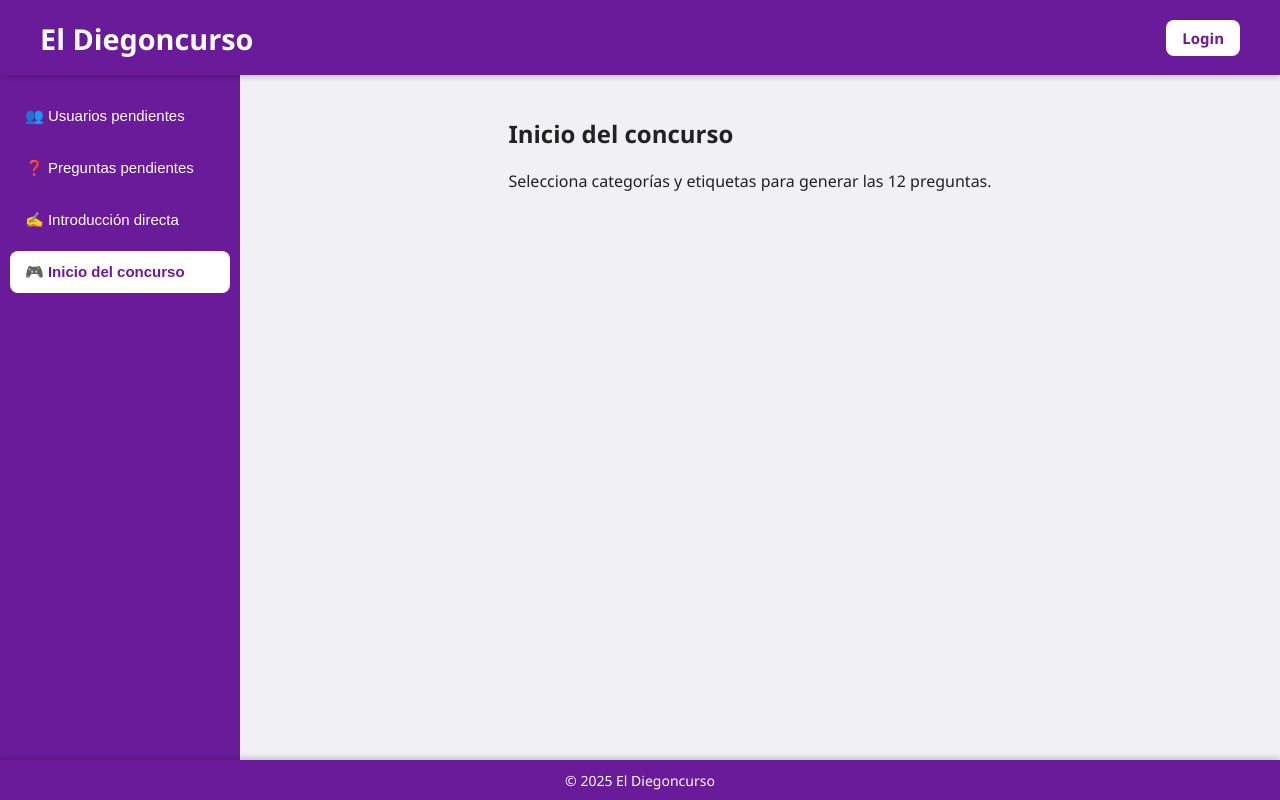
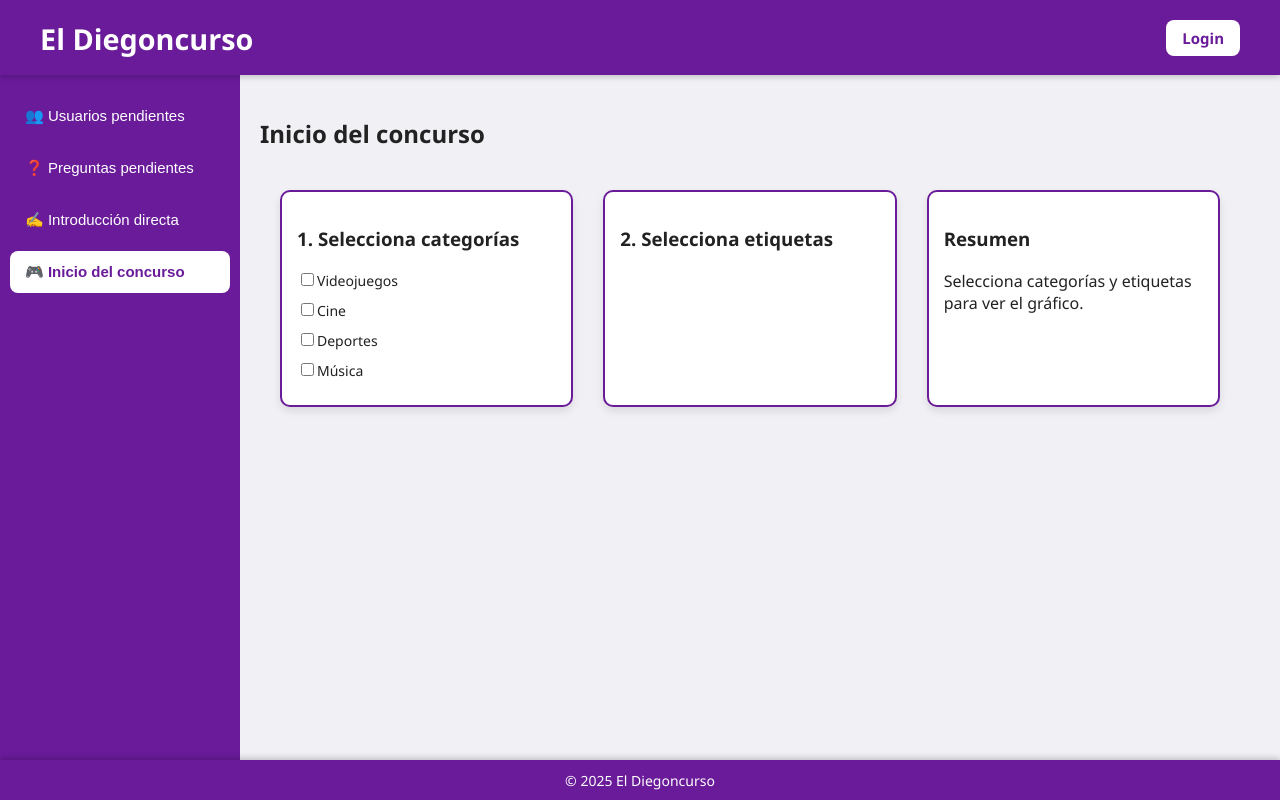
Before and after one commit to TRdeXtremiana/diegoncurso, a React (Create React App) app: page /admin in a window 1280 px wide. Both pictures are taken after a click on the button "🎮 Inicio del concurso". Built offline with nearby package versions, Linux system fonts and the light colour scheme.

Commit message:
Completadas todas las funcionalidades de administrador EN LOCAL

```diff
--- a/package.json
+++ b/package.json
@@ -11,6 +11,7 @@
     "react-dom": "^19.1.1",
     "react-router-dom": "^7.7.1",
     "react-scripts": "5.0.1",
+    "recharts": "^3.1.1",
     "web-vitals": "^2.1.4"
   },
   "scripts": {
--- /dev/null
+++ b/src/components/concurso/ConcursoPlay.jsx
@@ -0,0 +1,61 @@
+import { useState } from "react";
+import Hexagono from "../../pages/concurso/Hexagono";
+import BarraProgreso from "../../pages/concurso/BarraProgreso";
+import Comodines from "../../pages/concurso/Comodines";
+
+
+function ConcursoPlay({ preguntas, onReiniciar }) {
+  const [indice, setIndice] = useState(0);
+  const [seleccion, setSeleccion] = useState(null);
+  const [resuelta, setResuelta] = useState(false);
+
+  const preguntaActual = preguntas[indice];
+
+  const resolver = () => {
+    setResuelta(true);
+  };
+
+  const siguiente = () => {
+    setIndice(indice + 1);
+    setSeleccion(null);
+    setResuelta(false);
+  };
+
+  return (
+    <div>
+      <BarraProgreso actual={indice + 1} total={preguntas.length} />
+
+      <Hexagono tipo="pregunta" texto={preguntaActual.pregunta} />
+
+      <div style={{ display: "grid", gridTemplateColumns: "1fr 1fr", gap: "10px", marginTop: "20px" }}>
+        {preguntaActual.respuestas.map((r, i) => (
+          <Hexagono
+            key={i}
+            tipo="respuesta"
+            texto={r}
+            seleccionado={seleccion === i}
+            esCorrecta={preguntaActual.correcta === i}
+            resuelta={resuelta}
+            onClick={() => !resuelta && setSeleccion(i)}
+          />
+        ))}
+      </div>
+
+      <div style={{ marginTop: "20px" }}>
+        {!resuelta && seleccion !== null && (
+          <button onClick={resolver}>Resolver</button>
+        )}
+        {resuelta && indice < preguntas.length - 1 && (
+          <button onClick={siguiente}>Siguiente pregunta</button>
+        )}
+        {resuelta && indice === preguntas.length - 1 && (
+          <button onClick={onReiniciar}>Reiniciar concurso</button>
+        )}
+      </div>
+
+      <Comodines />
+    </div>
+  );
+}
+
+export default ConcursoPlay;
--- /dev/null
+++ b/src/components/concurso/ConcursoSetup.jsx
@@ -0,0 +1,124 @@
+import { useState } from "react";
+import categorias from "../../data/categorias";
+import preguntasData from "../../data/preguntas";
+import { PieChart, Pie, Cell, Tooltip, Legend } from "recharts";
+import styles from "./ConcursoSetup.module.css";
+
+function ConcursoSetup({ onIniciar }) {
+  const [categoriasSeleccionadas, setCategoriasSeleccionadas] = useState([]);
+  const [etiquetasSeleccionadas, setEtiquetasSeleccionadas] = useState([]);
+
+  const toggleCategoria = (categoria) => {
+    setCategoriasSeleccionadas((prev) =>
+      prev.includes(categoria)
+        ? prev.filter((c) => c !== categoria)
+        : [...prev, categoria]
+    );
+    setEtiquetasSeleccionadas([]);
+  };
+
+  const toggleEtiqueta = (etiqueta) => {
+    setEtiquetasSeleccionadas((prev) =>
+      prev.includes(etiqueta)
+        ? prev.filter((e) => e !== etiqueta)
+        : [...prev, etiqueta]
+    );
+  };
+
+  const iniciarConcurso = () => {
+    const preguntasFiltradas = preguntasData.filter(
+      (p) =>
+        p.estado === "aprobado" &&
+        categoriasSeleccionadas.includes(p.categoria) &&
+        etiquetasSeleccionadas.includes(p.etiqueta)
+    );
+
+    const seleccionadas = preguntasFiltradas
+      .sort(() => Math.random() - 0.5)
+      .slice(0, 12);
+
+    onIniciar(seleccionadas);
+  };
+
+  // datos para gráfico
+  const chartData = categoriasSeleccionadas.map((cat) => ({
+    name: cat,
+    value: etiquetasSeleccionadas.filter((etiq) =>
+      categorias[cat].includes(etiq)
+    ).length,
+  }));
+
+  const colors = ["#6a0dad", "#b14aed", "#ffcc00", "#00b894"];
+
+  return (
+    <div className={styles.container}>
+      {/* Categorías */}
+      <div className={styles.column}>
+        <h3>1. Selecciona categorías</h3>
+        {Object.keys(categorias).map((cat) => (
+          <label key={cat} className={styles.option}>
+            <input
+              type="checkbox"
+              checked={categoriasSeleccionadas.includes(cat)}
+              onChange={() => toggleCategoria(cat)}
+            />
+            {cat}
+          </label>
+        ))}
+      </div>
+
+      {/* Etiquetas */}
+      <div className={styles.column}>
+        <h3>2. Selecciona etiquetas</h3>
+        {categoriasSeleccionadas.map((cat) =>
+          categorias[cat].map((etiq) => (
+            <label key={etiq} className={styles.option}>
+              <input
+                type="checkbox"
+                checked={etiquetasSeleccionadas.includes(etiq)}
+                onChange={() => toggleEtiqueta(etiq)}
+              />
+              {etiq}
+            </label>
+          ))
+        )}
+      </div>
+
+      {/* Gráfico */}
+      <div className={styles.column}>
+        <h3>Resumen</h3>
+        {chartData.length > 0 ? (
+          <PieChart width={250} height={250}>
+            <Pie
+              data={chartData}
+              cx="50%"
+              cy="50%"
+              outerRadius={80}
+              dataKey="value"
+              label
+            >
+              {chartData.map((_, i) => (
+                <Cell key={i} fill={colors[i % colors.length]} />
+              ))}
+            </Pie>
+            <Tooltip />
+            <Legend />
+          </PieChart>
+        ) : (
+          <p>Selecciona categorías y etiquetas para ver el gráfico.</p>
+        )}
+      </div>
+
+      {/* Botón iniciar */}
+      <div className={styles.fullWidth}>
+        {etiquetasSeleccionadas.length > 0 && (
+          <button className={styles.startBtn} onClick={iniciarConcurso}>
+            🚀 Iniciar concurso
+          </button>
+        )}
+      </div>
+    </div>
+  );
+}
+
+export default ConcursoSetup;
--- /dev/null
+++ b/src/components/concurso/ConcursoSetup.module.css
@@ -0,0 +1,44 @@
+.container {
+  display: grid;
+  grid-template-columns: 1fr 1fr 1fr;
+  gap: 30px;
+  padding: 20px;
+  background: var(--gris-fondo);
+  border-radius: 10px;
+  margin-top: 20px;
+}
+
+.column {
+  background: white;
+  border: 2px solid var(--morado);
+  border-radius: 10px;
+  padding: 15px;
+  box-shadow: 0 4px 8px rgba(0,0,0,0.1);
+}
+
+.option {
+  display: block;
+  margin-bottom: 10px;
+  font-size: 14px;
+}
+
+.fullWidth {
+  grid-column: span 3;
+  text-align: center;
+  margin-top: 20px;
+}
+
+.startBtn {
+  background: var(--morado);
+  color: white;
+  padding: 12px 20px;
+  font-size: 16px;
+  border: none;
+  border-radius: 8px;
+  cursor: pointer;
+  transition: background 0.3s;
+}
+
+.startBtn:hover {
+  background: var(--morado-hover);
+}
--- a/src/data/usuarios.js
+++ b/src/data/usuarios.js
@@ -4,11 +4,19 @@ const usuarios = [
     nombre: "Diego",
     apellidos: "Extremiana",
     email: "dextremiana1998@gmail.com",
-    password: "Vidcorn1998",
+    password: "1234", // admin
     rol: "admin",
     aprobado: true,
+  },
+  {
+    id: 2,
+    nombre: "Pepe",
+    apellidos: "Pepenson",
+    email: "pepe@pepenson.com",
+    password: "pepe",
+    rol: "usuario",
+    aprobado: false, // 👈 pendiente de aprobación
   }
-  // Nuevos registros se irán añadiendo aquí
 ];
 
 export default usuarios;
--- a/src/pages/admin/InicioConcurso.jsx
+++ b/src/pages/admin/InicioConcurso.jsx
@@ -1,9 +1,29 @@
+import { useState } from "react";
+import ConcursoSetup from "../../components/concurso/ConcursoSetup";
+import ConcursoPlay from "../../components/concurso/ConcursoPlay";
+
 function InicioConcurso() {
+  const [preguntasSeleccionadas, setPreguntasSeleccionadas] = useState(null);
+
+  const handleIniciar = (preguntas) => {
+    setPreguntasSeleccionadas(preguntas);
+  };
+
+  const handleReiniciar = () => {
+    setPreguntasSeleccionadas(null);
+  };
+
   return (
     <div>
       <h2>Inicio del concurso</h2>
-      <p>Selecciona categorías y etiquetas para generar las 12 preguntas.</p>
+
+      {!preguntasSeleccionadas ? (
+        <ConcursoSetup onIniciar={handleIniciar} />
+      ) : (
+        <ConcursoPlay preguntas={preguntasSeleccionadas} onReiniciar={handleReiniciar} />
+      )}
     </div>
   );
 }
+
 export default InicioConcurso;
--- /dev/null
+++ b/src/pages/concurso/BarraProgreso.jsx
@@ -0,0 +1,18 @@
+function BarraProgreso({ actual, total }) {
+  return (
+    <div style={{ margin: "20px 0" }}>
+      Pregunta {actual} / {total}
+      <div style={{ background: "#ddd", borderRadius: "10px", overflow: "hidden" }}>
+        <div
+          style={{
+            width: `${(actual / total) * 100}%`,
+            height: "10px",
+            background: "var(--morado)",
+          }}
+        />
+      </div>
+    </div>
+  );
+}
+
+export default BarraProgreso;
--- /dev/null
+++ b/src/pages/concurso/Comodines.jsx
@@ -0,0 +1,24 @@
+function Comodines() {
+  const comodines = ["📞", "👥", "⏱️"]; // llamada, público, 30s
+
+  return (
+    <div style={{ display: "flex", justifyContent: "center", gap: "15px", marginTop: "20px" }}>
+      {comodines.map((c, i) => (
+        <button
+          key={i}
+          style={{
+            width: "50px",
+            height: "50px",
+            borderRadius: "50%",
+            fontSize: "20px",
+            cursor: "pointer",
+          }}
+        >
+          {c}
+        </button>
+      ))}
+    </div>
+  );
+}
+
+export default Comodines;
--- /dev/null
+++ b/src/pages/concurso/Hexagono.jsx
@@ -0,0 +1,20 @@
+import styles from "./Hexagono.module.css";
+
+function Hexagono({ tipo, texto, seleccionado, esCorrecta, resuelta, onClick }) {
+  let clase = styles.hexagono;
+
+  if (tipo === "pregunta") clase = `${styles.hexagono} ${styles.pregunta}`;
+  if (tipo === "respuesta") {
+    if (seleccionado && !resuelta) clase = `${styles.hexagono} ${styles.seleccionado}`;
+    if (resuelta && esCorrecta) clase = `${styles.hexagono} ${styles.correcto}`;
+    if (resuelta && seleccionado && !esCorrecta) clase = `${styles.hexagono} ${styles.incorrecto}`;
+  }
+
+  return (
+    <div className={clase} onClick={onClick}>
+      {texto}
+    </div>
+  );
+}
+
+export default Hexagono;
--- /dev/null
+++ b/src/pages/concurso/Hexagono.module.css
@@ -0,0 +1,35 @@
+.hexagono {
+  display: flex;
+  justify-content: center;
+  align-items: center;
+  aspect-ratio: 2 / 1;
+  clip-path: polygon(25% 0%, 75% 0%, 100% 50%, 75% 100%, 25% 100%, 0% 50%);
+  background: #eee;
+  color: black;
+  cursor: pointer;
+  font-weight: bold;
+  padding: 20px;
+  text-align: center;
+}
+
+.pregunta {
+  width: 100%;
+  font-size: 18px;
+  background: var(--morado);
+  color: white;
+}
+
+.seleccionado {
+  background: #ffcc00;
+  color: black;
+}
+
+.correcto {
+  background: green;
+  color: white;
+}
+
+.incorrecto {
+  background: crimson;
+  color: white;
+}
```
Also changed, not shown: 1 other file (tests, documents, lock files or other folders).
